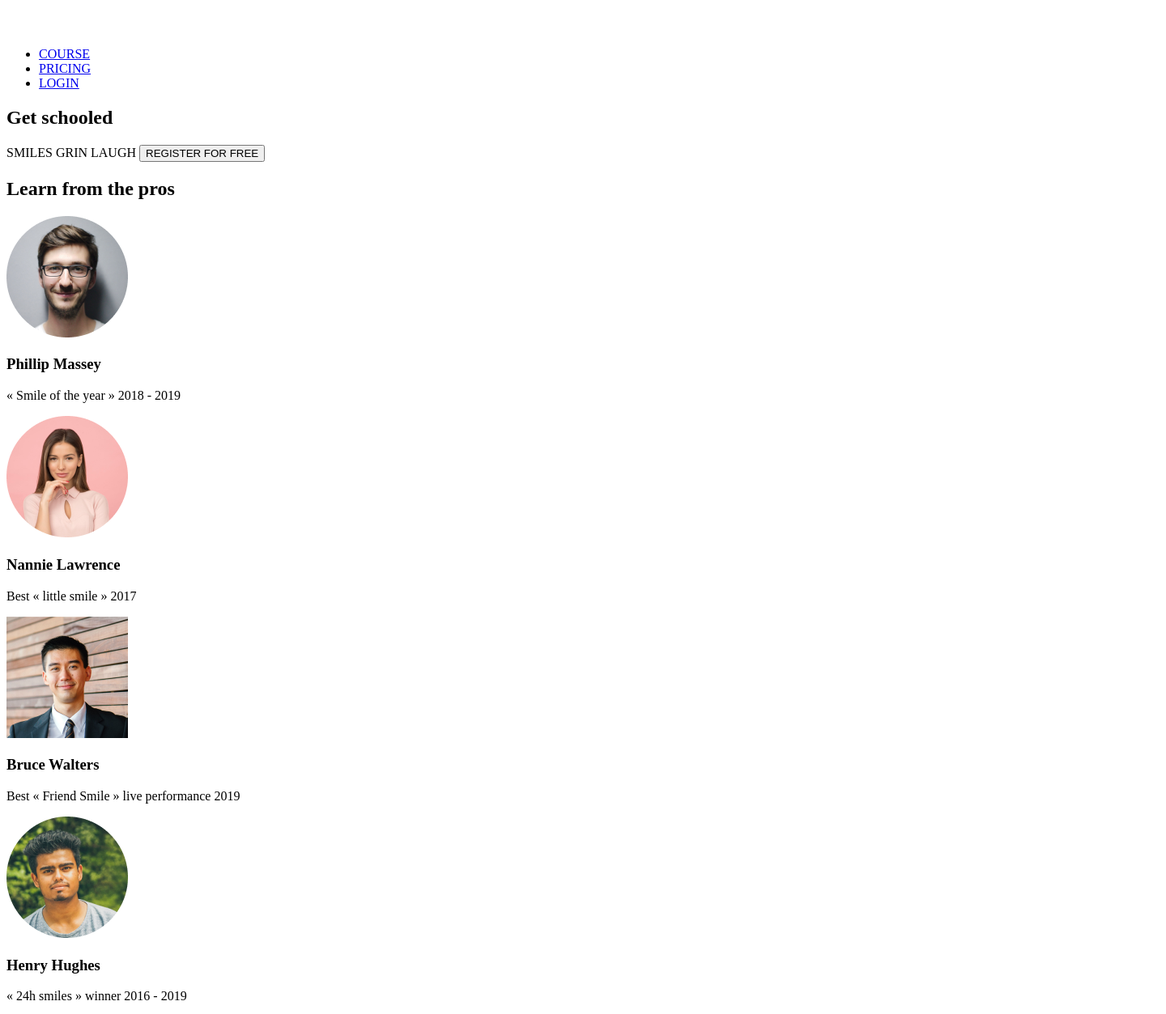
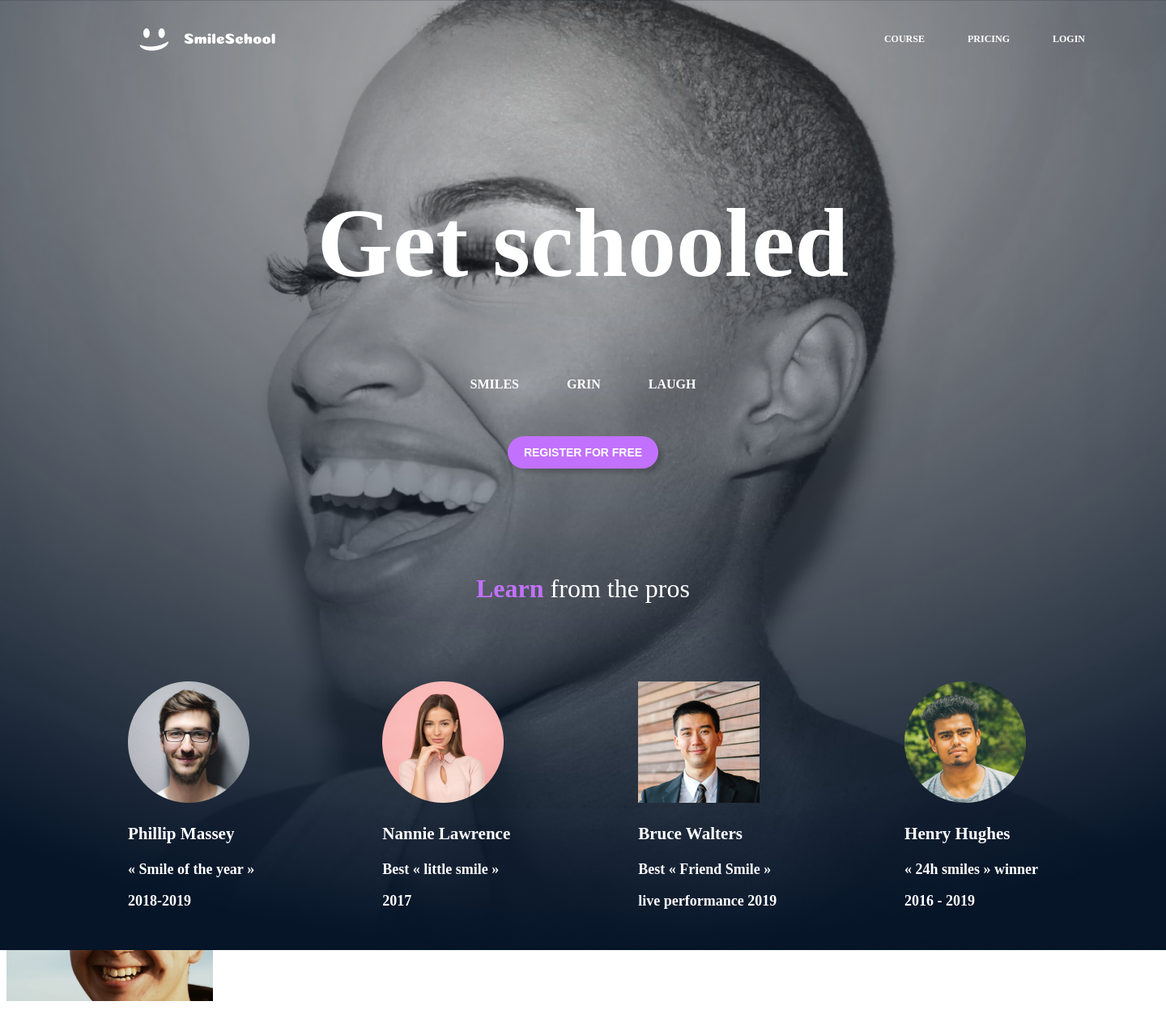
Before and after one commit to T0nia/alx_html_css, a plain HTML site: page css_advanced/index.html in a window 1280 px wide. Shown: the top 1253 px of the page at 81% size, 1440 px wide, since content can reach past the window. Drawn offline with Linux system fonts and the light colour scheme; a web font is replaced by a local one.

Commit message:
styled the header and banner

```diff
--- a/css_advanced/index.html
+++ b/css_advanced/index.html
@@ -4,57 +4,69 @@
     <meta charset="UTF-8">
     <meta name="viewport" content="width=device-width, initial-scale=1.0">
     <script src="https://kit.fontawesome.com/4a2b055604.js" crossorigin="anonymous"></script>
-    <title>HomePage</title>
+    <title>Homepage</title>
     <link rel="stylesheet" href="styles.css">
 </head>
 <body>
+<div class="background-image">
     <header>
+        <div class="logo">
+        <img src="/logo.png" alt="logo">
+    </div>
         <nav>
-            <img src="/logo.png" alt="logo">
-
-            <ul>
-                <li><a href="#">COURSE</a></li>
+<ul>
+            <li><a href="#">COURSE</a></li>
                 <li><a href="#">PRICING</a></li>
                 <li><a href="#">LOGIN</a></li>
-            </ul>
+            </li>
+ </ul>
         </nav>
+    </header>
 
-    </header>
     <main>
-        <section>
-            <div>
+        <section class="schooled">
                 <h1>Get schooled</h1>
-                <span>SMILES</span>
-                <span>GRIN</span>
-                <span>LAUGH</span>
-                <button>REGISTER FOR FREE</button>
+<div class="expressions">
+                <p>SMILES</p>
+                <p>GRIN</p>
+                <p>LAUGH</p>
             </div>
-            <div>
-                <h2>Learn from the pros</h2>
-                <div>
-                    <div>
+                <button class="btn">REGISTER FOR FREE</button>
+
+                <h2><span class="h2span">Learn </span>from the pros</h2>
+
+                    <section id="the-pros">
+
+                        <div class="the-pros-container">
                         <img src="/1.png" alt="picture of Phillip Massey">
                         <h3>Phillip Massey</h3>
-                        <p>« Smile of the year » 2018 - 2019</p>
+                        <p>« Smile of the year » </p>
+                            <p> 2018-2019</p>
                     </div>
-                    <div>
+
+                    <div class="the-pros-container">
                         <img src="/3.png" alt="picture of Nannie Lawrence">
                         <h3>Nannie Lawrence</h3>
-                        <p>Best « little smile » 2017</p>
+                        <p>Best « little smile »</p>
+                        <p>2017</p>
                     </div>
-                    <div>
+
+                    <div class="the-pros-container">
                         <img src="/2.png" alt="picture of Bruce Walters">
                         <h3>Bruce Walters</h3>
-                        <p>Best « Friend Smile » live performance 2019</p>
+                        <p>Best « Friend Smile » </p>
+                        <p>live performance 2019</p>
                     </div>
-                    <div>
+
+                    <div class="the-pros-container">
                         <img src="/4.png" alt="picture of Henry Hughes">
                         <h3>Henry Hughes</h3>
-                        <p>« 24h smiles » winner 2016 - 2019</p>
+                        <p>« 24h smiles » winner</p>
+                        <p> 2016 - 2019</p>
                     </div>
-                </div>
-            </div>
+                </section>
         </section>
+    </div>
 
         <section>
             <div>
--- a/css_advanced/styles.css
+++ b/css_advanced/styles.css
@@ -0,0 +1,115 @@
+@import url('https://www.fontsquirrel.com/fonts/source-sans-pro');
+@import url('https://www.fontsquirrel.com/fonts/Spin-Cycle-OT');
+
+.background-image {
+background-image: url(/Object.png);
+background-size: cover;
+background-position: center;
+position: absolute;
+width: 1440px;
+height: 1093px;
+left: 0px;
+top: 0px;
+height: fit-content;
+}
+
+.logo {
+position: absolute;
+width: 1103.41px;
+height: 29.46px;
+left: 171.59px;
+top: 35.02px;
+}
+
+nav ul {
+    display: flex;
+    flex-direction: row;
+    gap: 53px;
+    margin-left: 30px;
+    justify-content: flex-end;
+position: relative;
+top: 25px;
+right: 100px;
+height: 40px;
+}
+
+nav li {
+    list-style: none;
+    font-weight: bold;
+    font-size: 12px;
+    height: 15px;
+    left: 0%;
+}
+
+nav a {
+    text-decoration: none;
+    color: #fff;
+}
+
+.schooled {
+    display: flex;
+    flex-direction: column;
+    width: 100%;
+}
+
+h1 {
+    font-weight: bold;
+    font-size: 120px;
+    text-align: center;
+    color: #fff;
+    margin-top: 10rem;
+}
+
+.expressions {
+    display: flex;
+    justify-content: center;
+    gap: 59px;
+    color: #fff;
+    font-weight: 700;
+    font-size: 16px;
+    margin-top: -20px;
+}
+
+.btn {
+    padding: 12px 20px;
+margin: 0 auto;
+margin-top: 39px;
+border-radius: 15rem;
+background-color: #c271ff;
+border: 0;
+color: #fff;
+font-weight: 600;
+font-size: 14px;
+box-shadow: 5px 5px 5px rgba(12, 12, 12, 0.2);
+}
+
+h2 {
+    text-align: center;
+    margin-top: 130px;
+    font-weight: 300;
+font-size: 32px;
+color: #fff;
+}
+
+.h2span {
+    font-weight: 600;
+    color: #c271ff;
+}
+
+#the-pros {
+    display: flex;
+    gap: 135;
+    justify-content: center;
+    align-items: center;
+    margin-top: 60px;
+    margin-bottom: 2em;
+    justify-content:space-evenly;
+
+}
+
+.the-pros-container {
+    font-weight: bolder;
+    font-size: 18px;
+    margin-top: 10px;
+    color: #fff;
+}
```
Also changed, not shown: Object.png (added).
